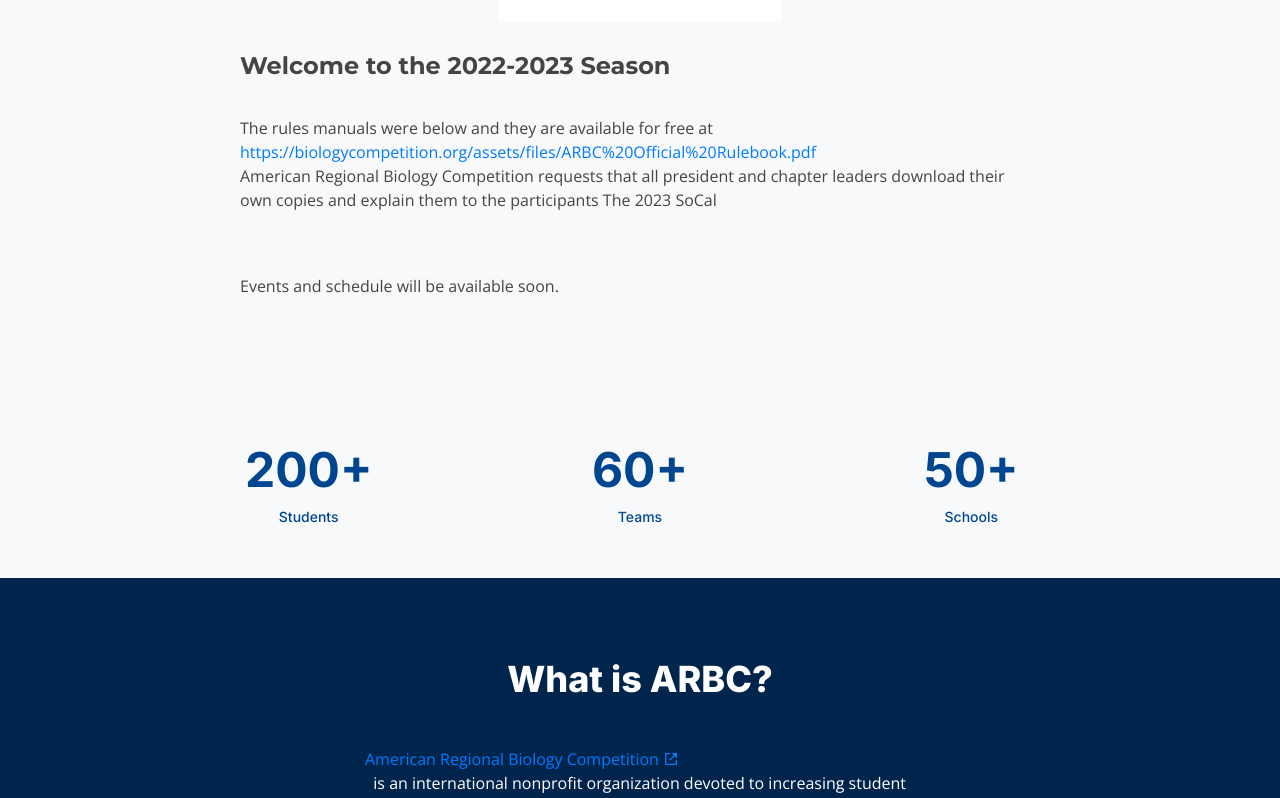
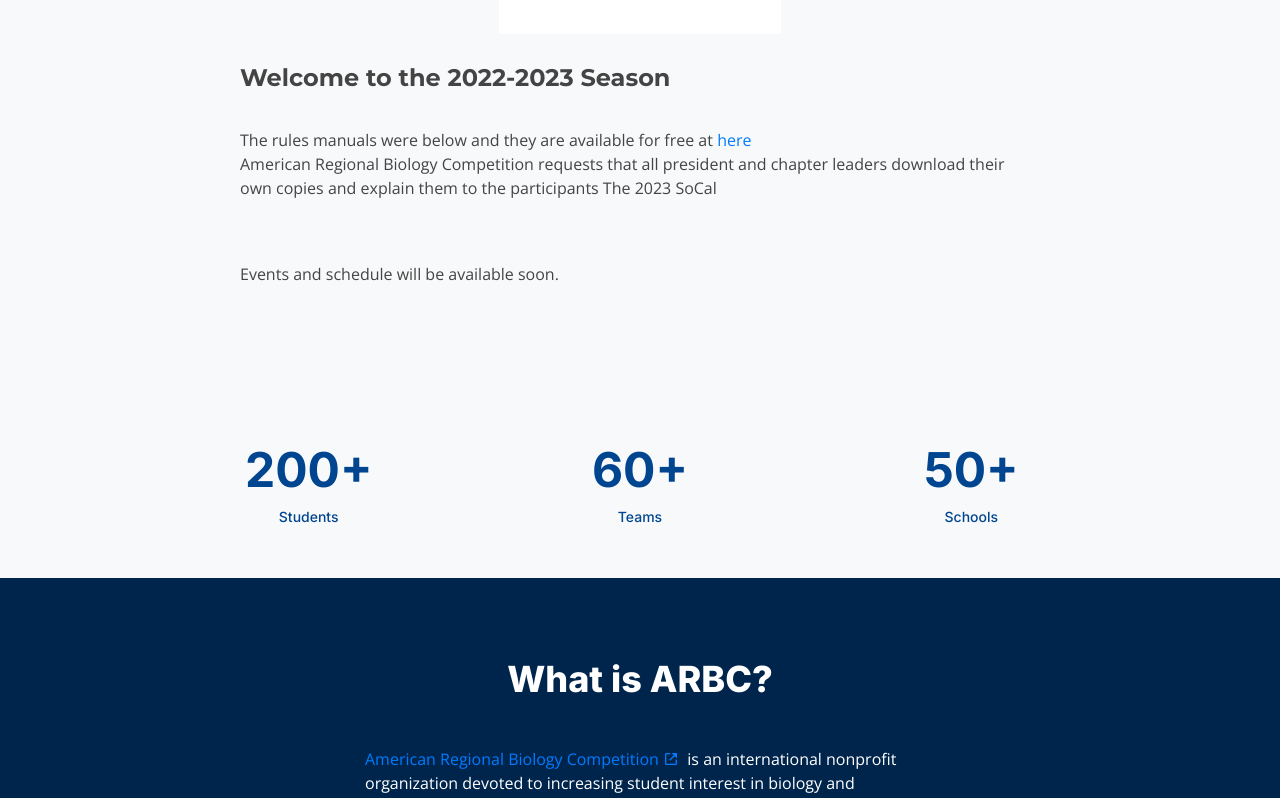
Before and after one commit to LOHS-ACSL-CLUB/arbc-website-frontend, a React (Vite) app: page / in a window 1280 px wide. Shown: the part 1220-2018 px from the top of the page. Built offline with nearby package versions, Linux system fonts and the light colour scheme.

Commit message:
minor changes

```diff
--- a/src/components/CompetitionPage/RoundsSection.tsx
+++ b/src/components/CompetitionPage/RoundsSection.tsx
@@ -25,7 +25,10 @@
                         held online.
                     </p>
                 </div>
-                <Link to="https://placeholder.com" target="_blank">
+                <Link
+                    to="https://biologycompetition.org/assets/files/ARBC%20Official%20Rulebook.pdf"
+                    target="_blank"
+                >
                     Rules and Logistics
                 </Link>
                 <div className="texts">
--- a/src/components/MainPage/DetailsSection.scss
+++ b/src/components/MainPage/DetailsSection.scss
@@ -46,7 +46,7 @@
         }
 
         .link-external {
-            display: flex;
+            display: inline-flex;
             align-items: center;
         }
 
--- a/src/components/MainPage/NewsSection.tsx
+++ b/src/components/MainPage/NewsSection.tsx
@@ -10,13 +10,12 @@
             <>
                 <p>
                     The rules manuals were below and they are available for free
-                    at
-                    <br />
+                    at&nbsp;
                     <a
                         href="https://biologycompetition.org/assets/files/ARBC%20Official%20Rulebook.pdf"
                         target="_blank"
                     >
-                        https://biologycompetition.org/assets/files/ARBC%20Official%20Rulebook.pdf
+                        here
                     </a>
                     <br />
                     American Regional Biology Competition requests that all
--- a/src/components/ResourcesPage/ResourcesSection.tsx
+++ b/src/components/ResourcesPage/ResourcesSection.tsx
@@ -8,7 +8,7 @@
                 to="https://drive.google.com/drive/folders/1I0FQZueb78zwTBvpZ7mAutgzmQI32bZ3?usp=sharing"
                 target="_blank"
             >
-                https://drive.google.com/drive/folders/1I0FQZueb78zwTBvpZ7mAutgzmQI32bZ3?usp=sharing
+                Files
             </Link>
         </div>
     );
```
